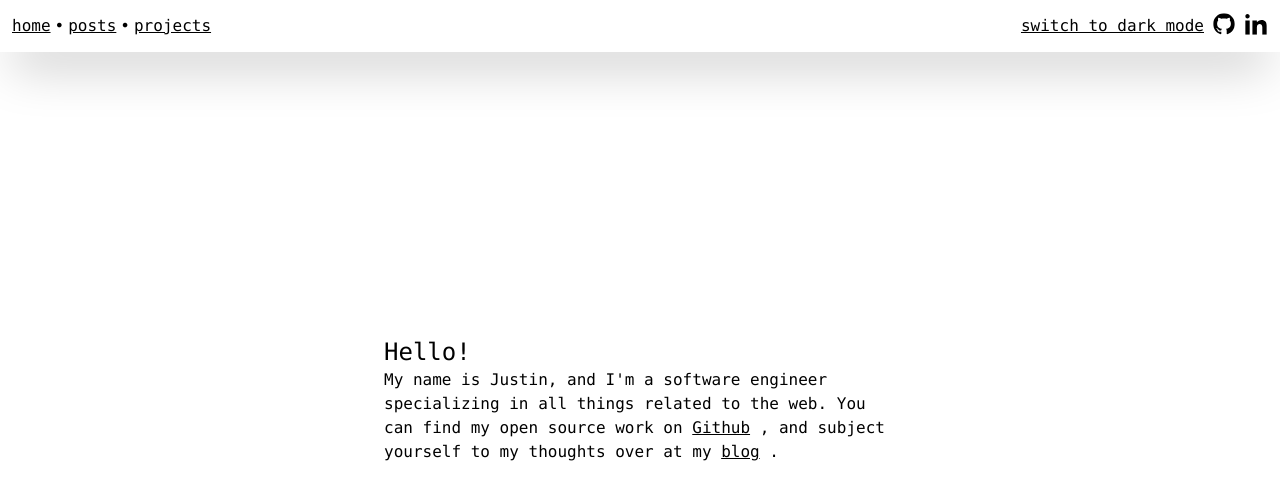
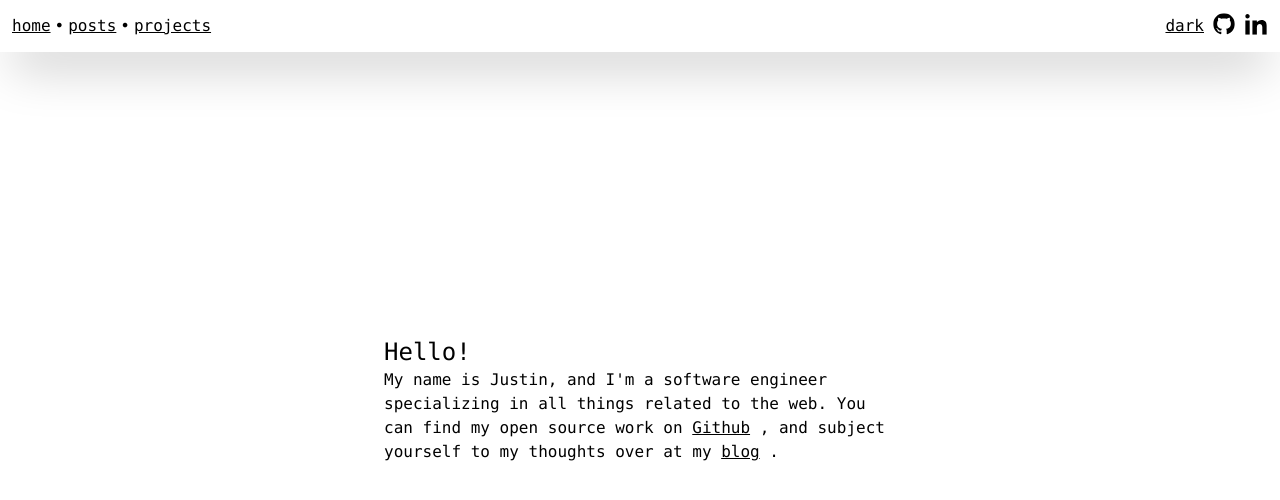
Before and after one commit to justinawrey/justinawrey, an Astro site: page / in a window 1280 px wide. Built offline with nearby package versions, Linux system fonts and the light colour scheme; Astro itself is replaced by a stand-in of ours.

Commit message:
simple copy

```diff
--- a/src/layouts/Shell.astro
+++ b/src/layouts/Shell.astro
@@ -85,9 +85,7 @@
       const button = document.getElementById("theme-toggle")!;
 
       function setText() {
-        button.innerText = isDark
-          ? "switch to light mode"
-          : "switch to dark mode";
+        button.innerText = isDark ? "light" : "dark";
       }
 
       function setTheme() {
```
